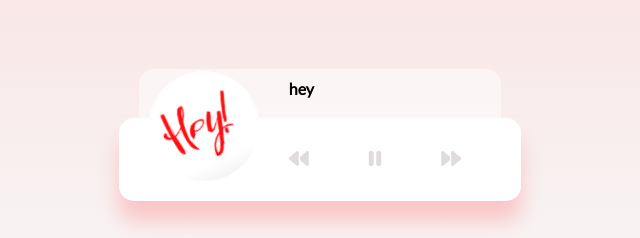
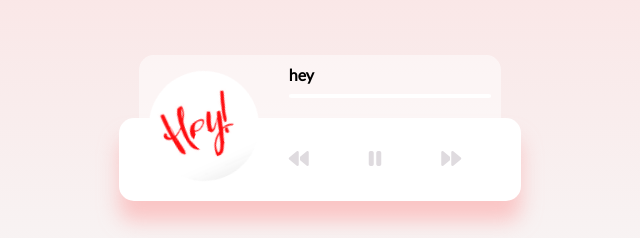
Before and after one commit to elkincarreno10/musicPlayerVainillaJS, a plain HTML site: page index.html in a window 1280 px wide. Both pictures are taken after a click on the button 617 px from the left and 440 px from the top of the page. Shown: the part 281-519 px from the top of the page, 320-960 px from the left. Drawn offline with Linux system fonts and the light colour scheme.

Commit message:
Correción final

```diff
--- a/style.css
+++ b/style.css
@@ -111,6 +111,7 @@ body {
     opacity: 0;
     transform: translateY(0%);
     transition: transform 0.3s ease-in, opacity 0.3s ease-in;
+    z-index: 0;
 }
 
 .music-info h4 {
@@ -127,6 +128,7 @@ body {
     border-radius: 5px;
     cursor: pointer;
     margin: 10px 0;
+    height: 4px;
     width: 100%;
 }
 
@@ -136,4 +138,10 @@ body {
     height: 100%;
     width: 0%;
     transition: width 0.1s linear;
+    /* animation: progress-animation 5s forwards; */
 }
+
+/* @keyframes progress-animation {
+    0% {width: 0%;}
+    100% {width: 100%;}
+} */
```
